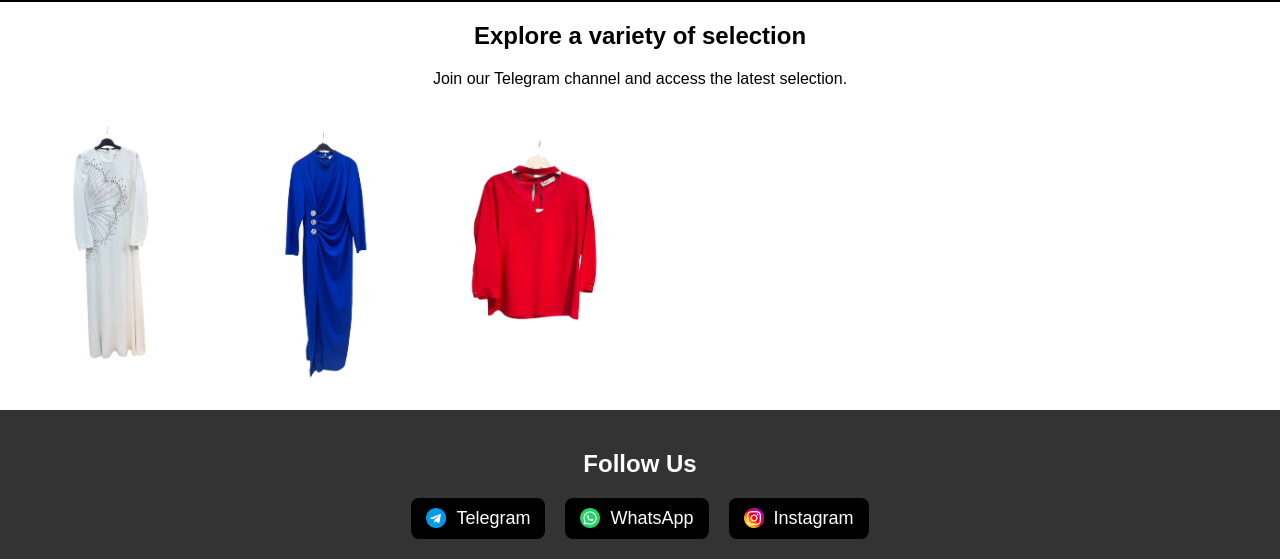
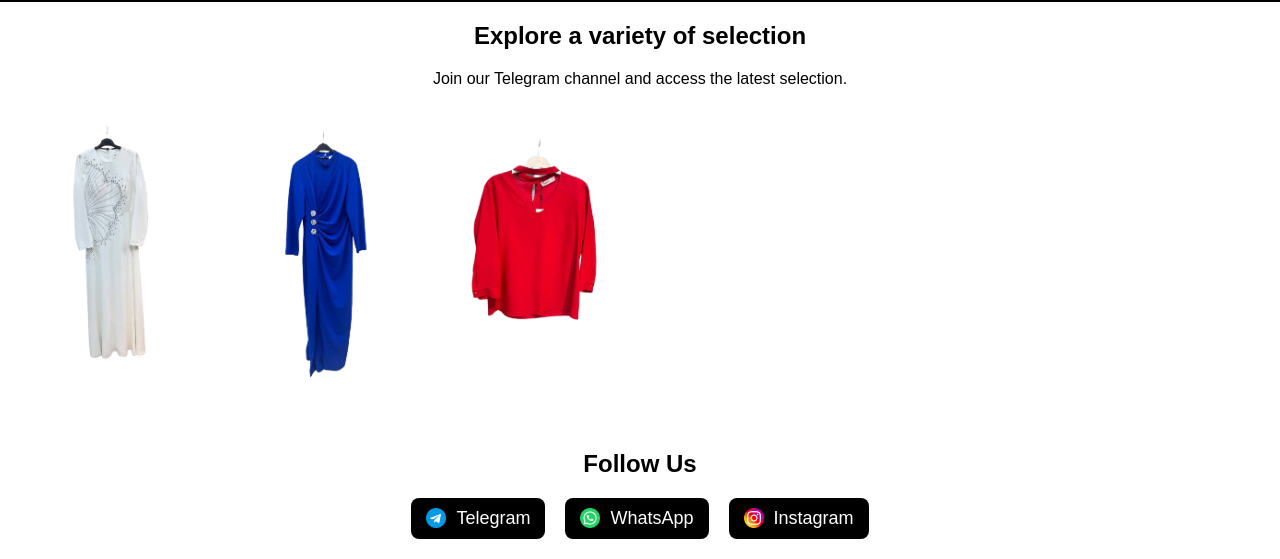
Before and after one commit to mehdi-zade/mehdi-zade.github.io, a plain HTML site: page index.html in a window 1280 px wide. Shown: the part 663-1222 px from the top of the page. Drawn offline with Linux system fonts and the light colour scheme.

Commit message:
Update styles.css

```diff
--- a/styles.css
+++ b/styles.css
@@ -50,8 +50,8 @@ header {
 }
 
 footer {
-  background: #333;
-  color: white;
+  background: ##f8f8f8;
+  color: black;
   padding: 20px;
 }
 
```
